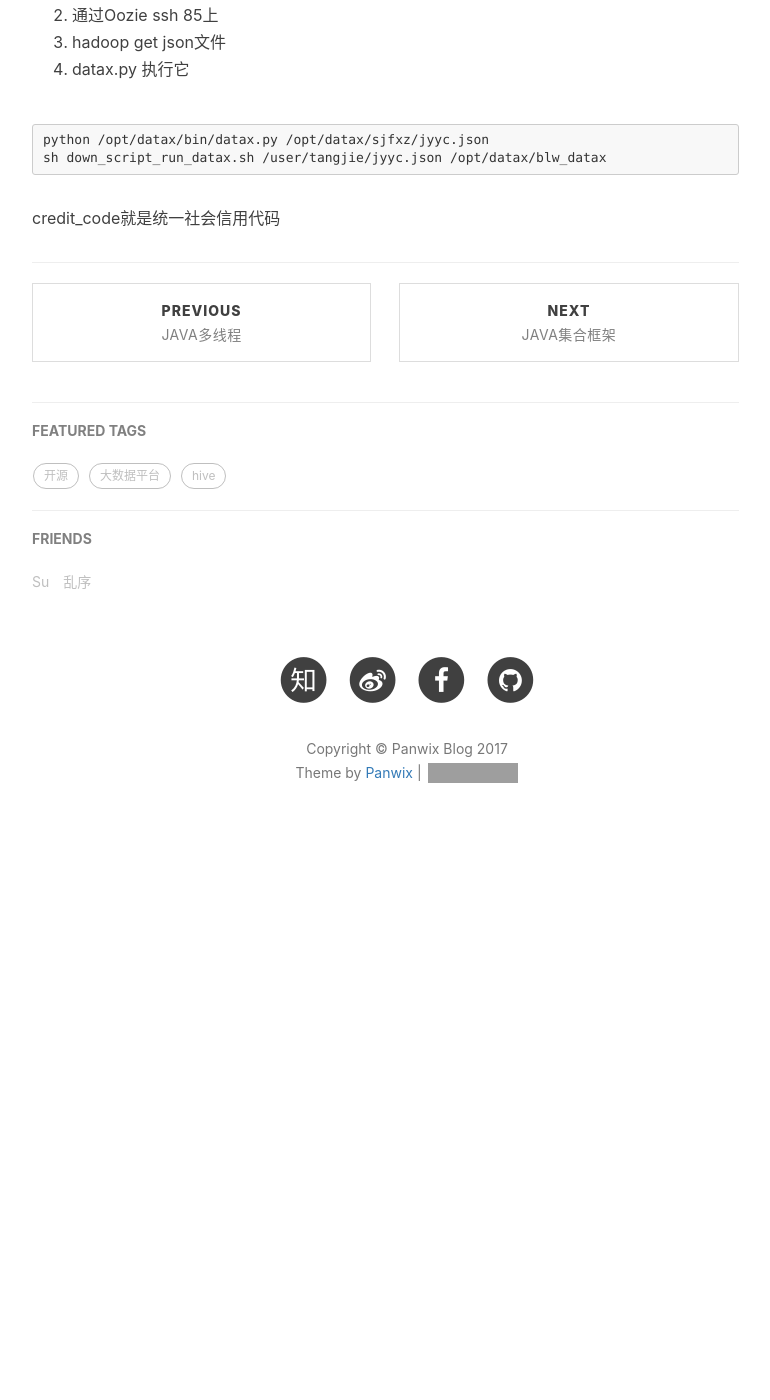
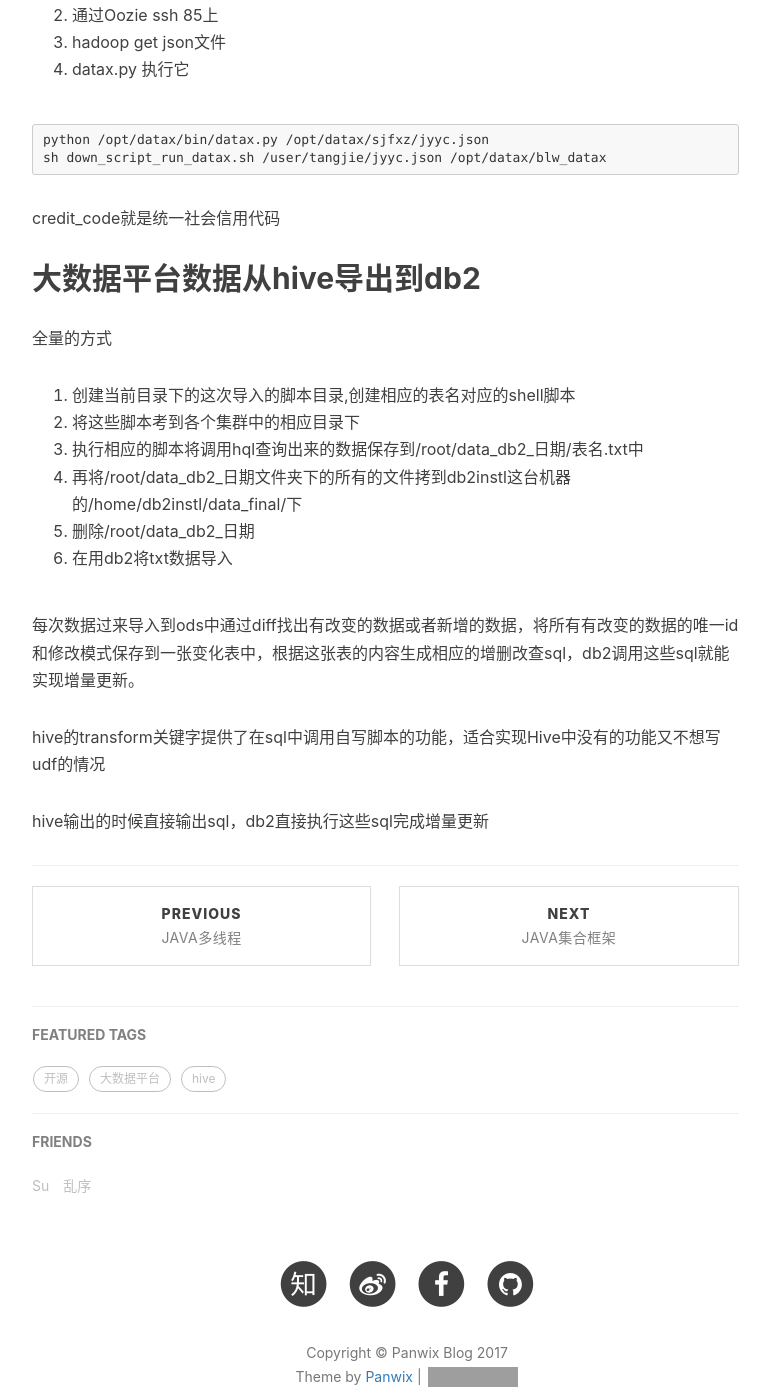
Before and after one commit to panwix/panwix.github.io, a Jekyll site: the page built from _posts/2017-2-20-dataX.md, in a window 1280 px wide and 1400 px high, scrolled down 2876 px. Shown: the whole window, without its empty margins (233-1003 px from the left). Built offline with Jekyll 4.4.1, drawn with Linux system fonts in a browser that asks for light colours; nearby versions of some CDN libraries; comment, search, counter and statistics services are not loaded; before the commit the page ends 3753 px from its top, so only the background shows below that; grey boxes are pictures that could not be loaded.

Commit message:
数据从hive

````diff
--- a/_posts/2017-2-20-dataX.md
+++ b/_posts/2017-2-20-dataX.md
@@ -72,3 +72,21 @@ sh down_script_run_datax.sh /user/tangjie/jyyc.json /opt/datax/blw_datax
 ```
 
 credit_code就是统一社会信用代码
+
+
+## 大数据平台数据从hive导出到db2
+全量的方式
+
+1. 创建当前目录下的这次导入的脚本目录,创建相应的表名对应的shell脚本
+2. 将这些脚本考到各个集群中的相应目录下
+3. 执行相应的脚本将调用hql查询出来的数据保存到/root/data_db2_日期/表名.txt中
+4. 再将/root/data_db2_日期文件夹下的所有的文件拷到db2instl这台机器的/home/db2instl/data_final/下
+5. 删除/root/data_db2_日期
+6. 在用db2将txt数据导入
+
+
+每次数据过来导入到ods中通过diff找出有改变的数据或者新增的数据，将所有有改变的数据的唯一id和修改模式保存到一张变化表中，根据这张表的内容生成相应的增删改查sql，db2调用这些sql就能实现增量更新。<br>
+
+hive的transform关键字提供了在sql中调用自写脚本的功能，适合实现Hive中没有的功能又不想写udf的情况<br>
+
+hive输出的时候直接输出sql，db2直接执行这些sql完成增量更新<br>
````
